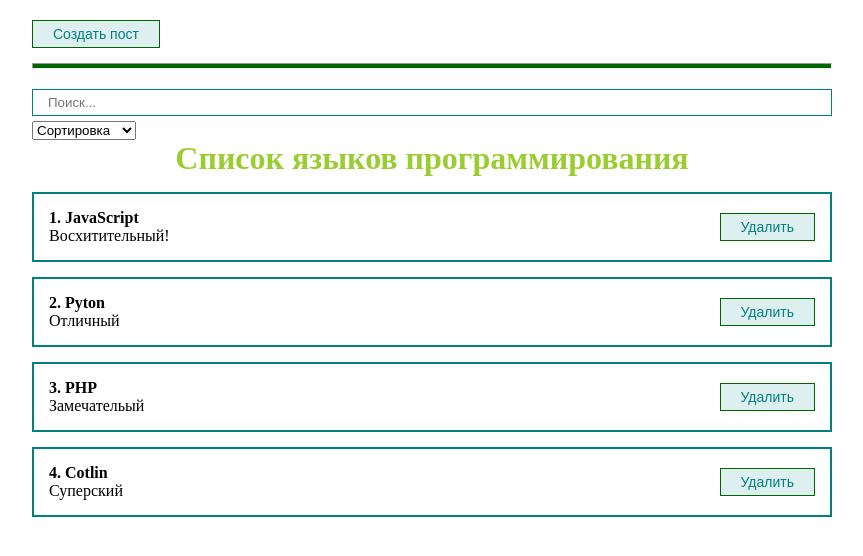
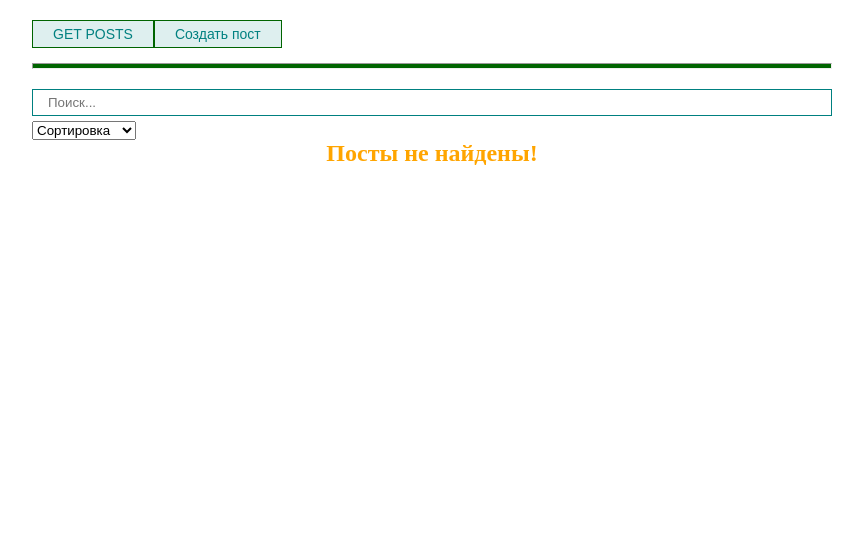
Before and after one commit to vladyslav-harkusha/react-application-3h, a React (Create React App) app: page / in a window 1280 px wide. Shown: the top 556 px of the page, without its empty margins (208-1071 px from the left). Built offline with nearby package versions, Linux system fonts and the light colour scheme.

Commit message:
install axios and det posts from server

```diff
--- a/package.json
+++ b/package.json
@@ -7,6 +7,7 @@
     "@testing-library/jest-dom": "^5.16.4",
     "@testing-library/react": "^13.3.0",
     "@testing-library/user-event": "^13.5.0",
+    "axios": "^0.27.2",
     "react": "^18.1.0",
     "react-dom": "^18.1.0",
     "react-scripts": "5.0.1",
--- a/src/App.jsx
+++ b/src/App.jsx
@@ -6,17 +6,18 @@ import { MyModal } from './components/UI/modal/MyModal';
 import './styles/App.css';
 import { MyButton } from './components/UI/button/MyButton';
 import { usePosts } from './hooks/usePosts';
+import axios from 'axios';
 
 export const App = () => {
-  const [posts, setPosts] = useState([
-    { id: 1, title: 'JavaScript', body: 'Восхитительный!' },
-    { id: 2, title: 'Pyton', body: 'Отличный' },
-    { id: 3, title: 'PHP', body: 'Замечательый' },
-    { id: 4, title: 'Cotlin', body: 'Суперский' },
-  ]);
+  const [posts, setPosts] = useState([]);
   const [filter, setFilter] = useState({sort: '', query: ''});
   const [modal, setModal] = useState(false);
   const sortedAndSearchedPosts = usePosts(posts, filter.sort, filter.query)
+
+  async function fetchPosts() {
+    const response = await axios.get('https://jsonplaceholder.typicode.com/posts');
+    setPosts(response.data);
+  }
 
   const createPost = (newPost) => {
     setPosts([...posts, newPost]);
@@ -30,6 +31,10 @@ export const App = () => {
 
   return (
     <div className="App">
+      <MyButton onClick={fetchPosts}>
+        GET POSTS
+      </MyButton>
+
       <MyButton style={{marginTop: "20px"}} onClick={() => setModal(true)}>
         Создать пост
       </MyButton>
@@ -42,7 +47,7 @@ export const App = () => {
 
       <PostFilter filter={filter} setFilter={setFilter} />
 
-      <PostList remove={removePost} posts={sortedAndSearchedPosts} title="Список языков программирования" />
+      <PostList remove={removePost} posts={sortedAndSearchedPosts} title="Список постов" />
     </div>
   );
 };
```
Also changed, not shown: 1 other file (tests, documents, lock files or other folders).
